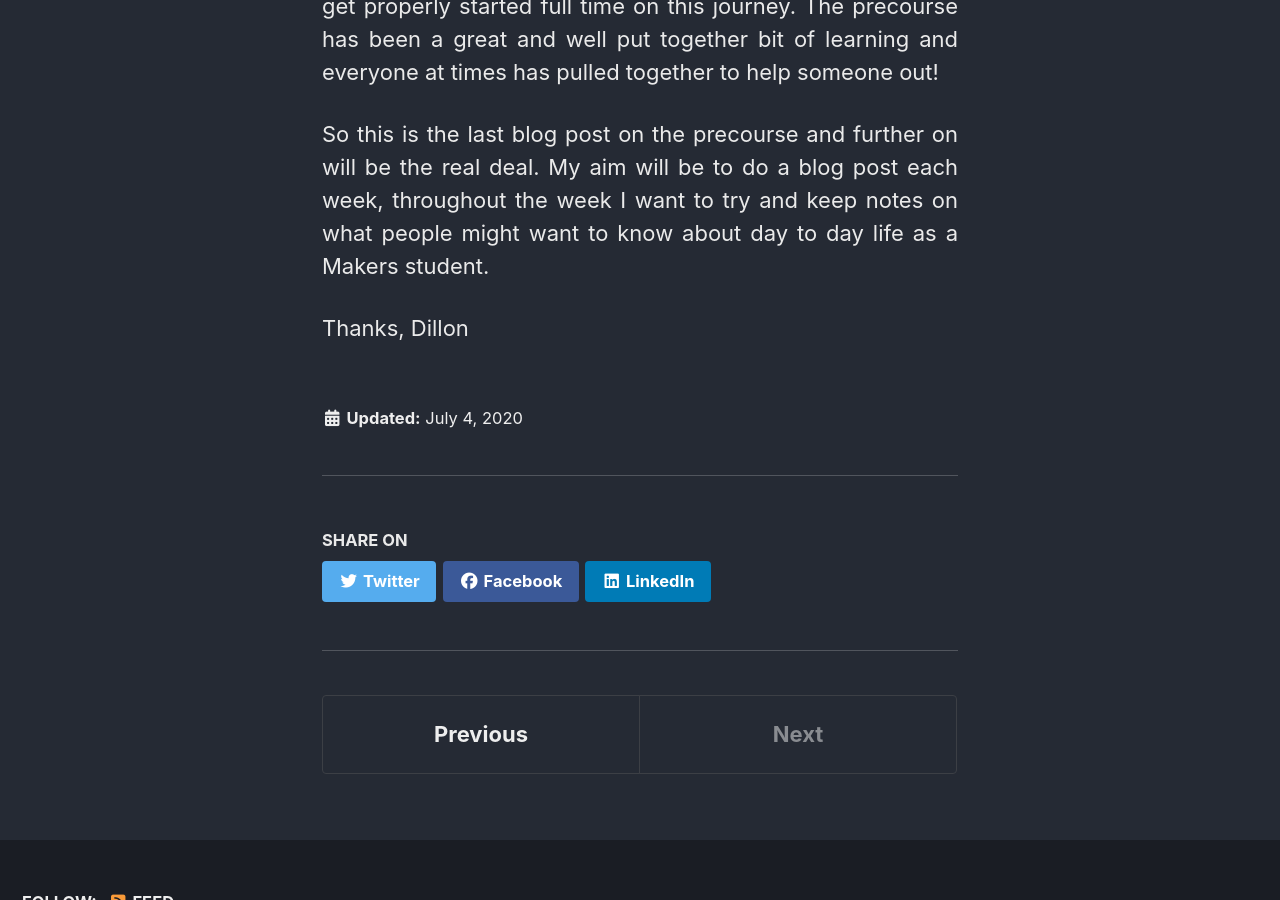
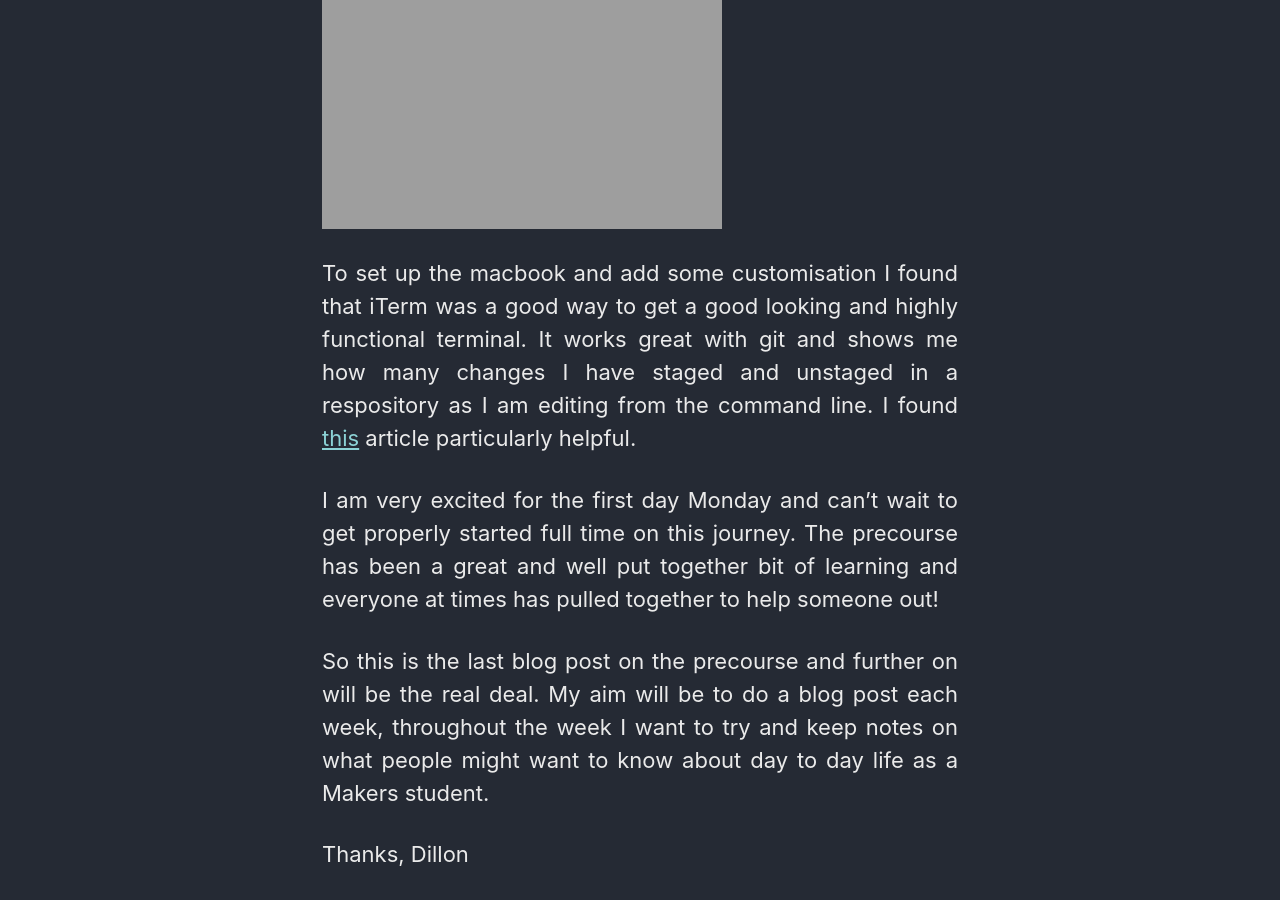
Before and after one commit to dilfyg/dilfyg.github.io, a Jekyll site: the page built from _blog/04-07-20.md, in a window 1280 px wide and 900 px high, scrolled down 658 px. Built offline with Jekyll 4.4.1, drawn with Linux system fonts in a browser that asks for light colours; cached includes are drawn as plain includes; nearby versions of some CDN libraries.

Commit message:
adding some more information on the final precourse blog reguarding iTerm

```diff
--- a/_blog/04-07-20.md
+++ b/_blog/04-07-20.md
@@ -8,6 +8,9 @@ header:
 ---
 
 So, this is the end of the precourse. My Makers provided MacBook has just arrived and I am going through a similar process to almost a month ago. Where I am setting it up as a developer environment. Using [preparetocode.io](https://www.preparetocode.io/).
+<img src="{{ site.url }}{{ site.baseurl }}/images/blog/macbook.png" alt="linearly separable data">
+
+To set up the macbook and add some customisation I found that iTerm was a good way to get a good looking and highly functional terminal. It works great with git and shows me how many changes I have staged and unstaged in a respository as I am editing from the command line. I found [this](https://medium.com/macoclock how-to-customize-your-own-osx-linux-terminal-af24c15f7704) article particularly helpful.
 
 I am very excited for the first day Monday and can't wait to get properly started full time on this journey. The precourse has been a great and well put together bit of learning and everyone at times has pulled together to help someone out!
 
```
Also changed, not shown: 1 other file.
